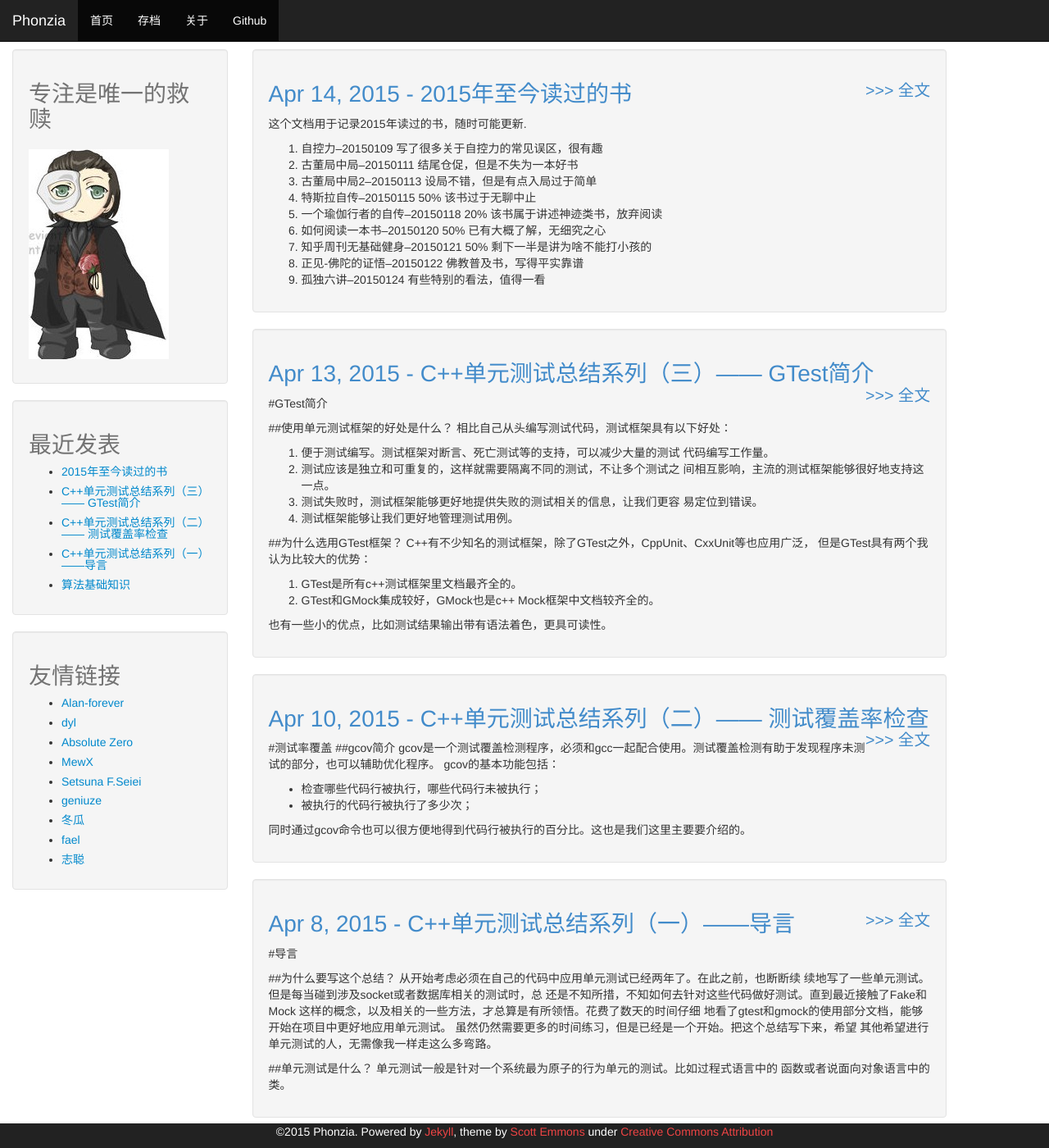
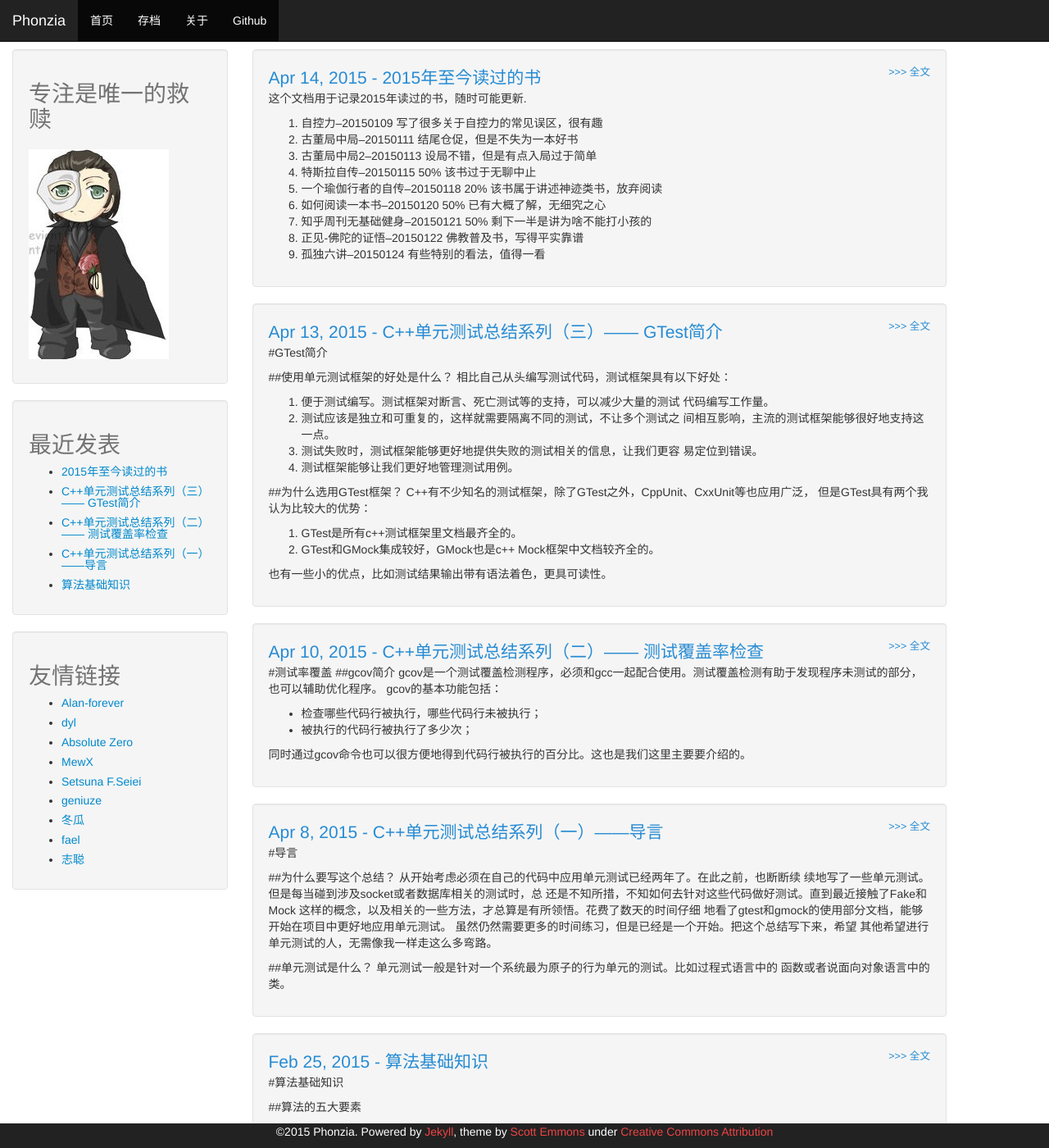
Before and after one commit to phonzia/old_blog, a Jekyll site: the page built from index.html, in a window 1280 px wide and 1400 px high. Shown: the whole window at 82% size. Built offline with Jekyll 4.4.1, drawn with Linux system fonts in a browser that asks for light colours; Markdown is read by kramdown in place of the engine named in the settings.

Commit message:
change css

```diff
--- a/css/theme.css
+++ b/css/theme.css
@@ -73,8 +73,16 @@ body {
     margin-left: 6px
 }
 
+#label a{
+    font-size: 150%;
+    font-style: normal;
+    color:#268BD3;
+    margin-bottom:30px;
+}
 
-
+#label a:hover {
+    color:#D97AC3;
+}
 
 .author {
     color: #ee4444;
@@ -85,6 +93,6 @@ body {
 }
 
 .whole_content {
-    font-size:0.7em;
+    font-size:0.6em;
     float:right;
 }
--- a/index.html
+++ b/index.html
@@ -5,7 +5,9 @@ layout: default
 {% for post in site.posts %}
 <div class="article">
     <div class="well">
-        <h1><a href="{{ site.baseurl}}{{ post.url }}">{{ post.date | date: "%b %-d, %Y" }} - {{ post.title }} <span class="whole_content">>>> 全文</span></a></h1>
+        <div id="label">
+            <a href="{{ site.baseurl}}{{ post.url }}">{{ post.date | date: "%b %-d, %Y" }} - {{ post.title }} <span class="whole_content">>>> 全文</span></a>
+        </div>
         <div class="content">
             {{ post.excerpt }}
         </div>
```
